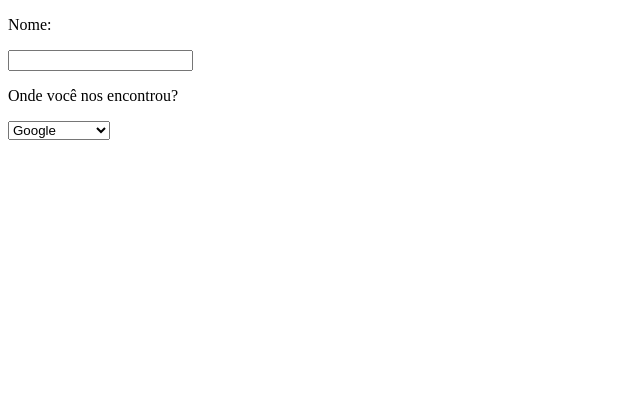
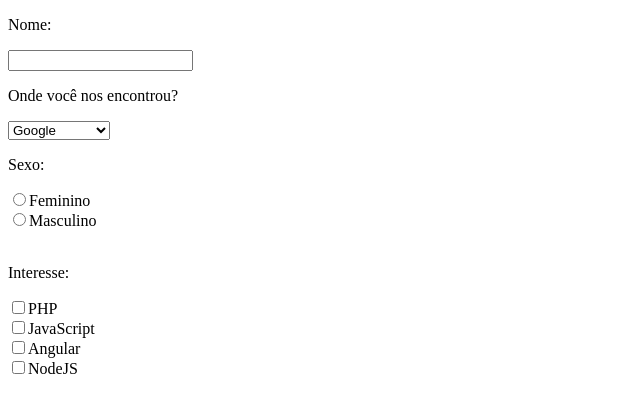
Before and after one commit to RicardoBatel/jquery, a plain HTML site: page recuperando_manipulando_valores.html in a window 1280 px wide. Shown: the whole page, without its empty margins (0-640 px from the left). Drawn offline with nearby package versions, Linux system fonts and the light colour scheme.

Commit message:
checkboxes/radios e loop com each

```diff
--- a/recuperando_manipulando_valores.html
+++ b/recuperando_manipulando_valores.html
@@ -13,7 +13,12 @@
     <script>
 
         $(document).ready(()=>{
+            //$('.sexo:checked').val() -- depois de marcar a opção no front
 
+            /*
+            $.each($('.interesse:checked'), (indice, valor)=> {
+                (indice, valor.value)
+            })*/
         })
 
     </script>
@@ -32,6 +37,18 @@
         <option value="3">Rádio</option>
         <option value="4">Outros meios</option>
     </select>
+    <br>
+
+    <p>Sexo:</p>
+    <input type="radio" name="sexo" class="sexo" value="f">Feminino <br>
+    <input type="radio" name="sexo" class="sexo" value="m">Masculino <br>
+    <br>
+
+    <p>Interesse:</p>
+    <input type="checkbox" name="interesse" class="interesse" value="php">PHP <br>
+    <input type="checkbox" name="interesse" class="interesse" value="js">JavaScript <br>
+    <input type="checkbox" name="interesse" class="interesse" value="angular">Angular <br>
+    <input type="checkbox" name="interesse" class="interesse" value="nodejs">NodeJS <br>
 
 </body>
 
```
